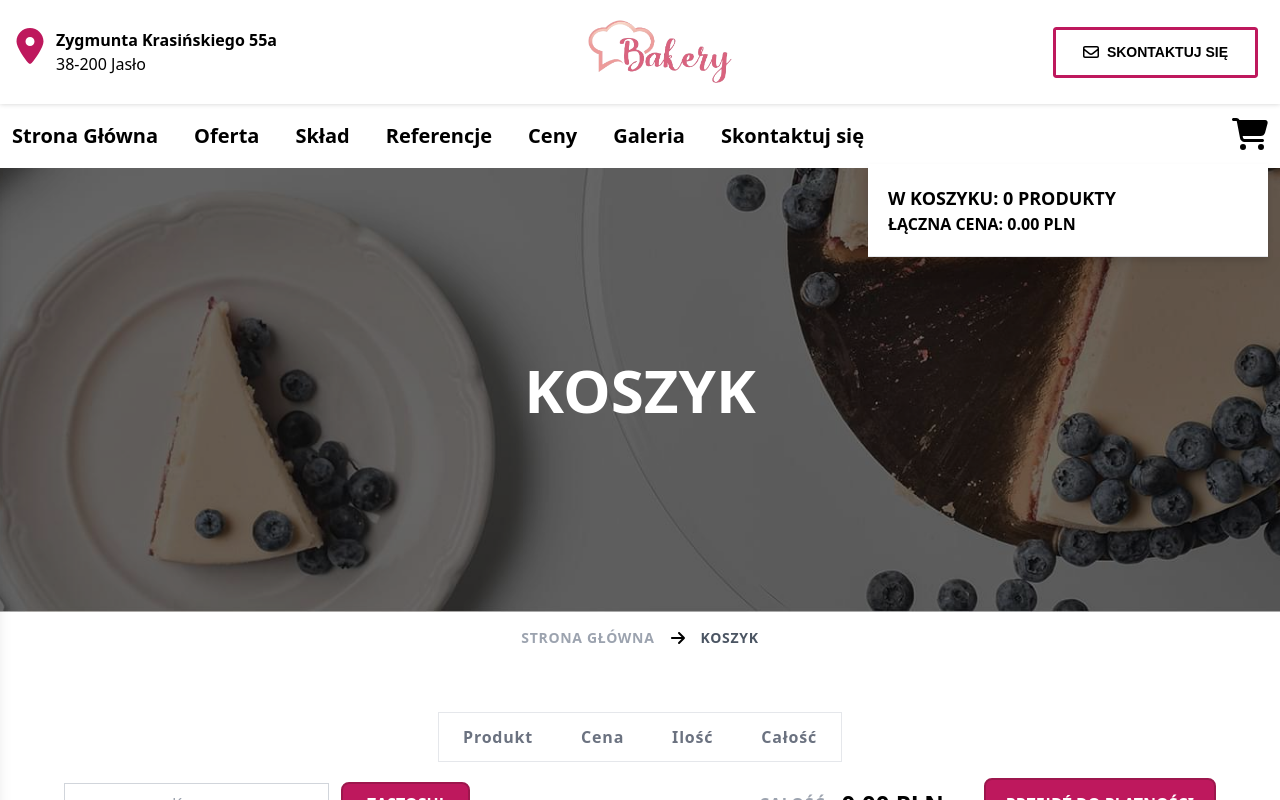
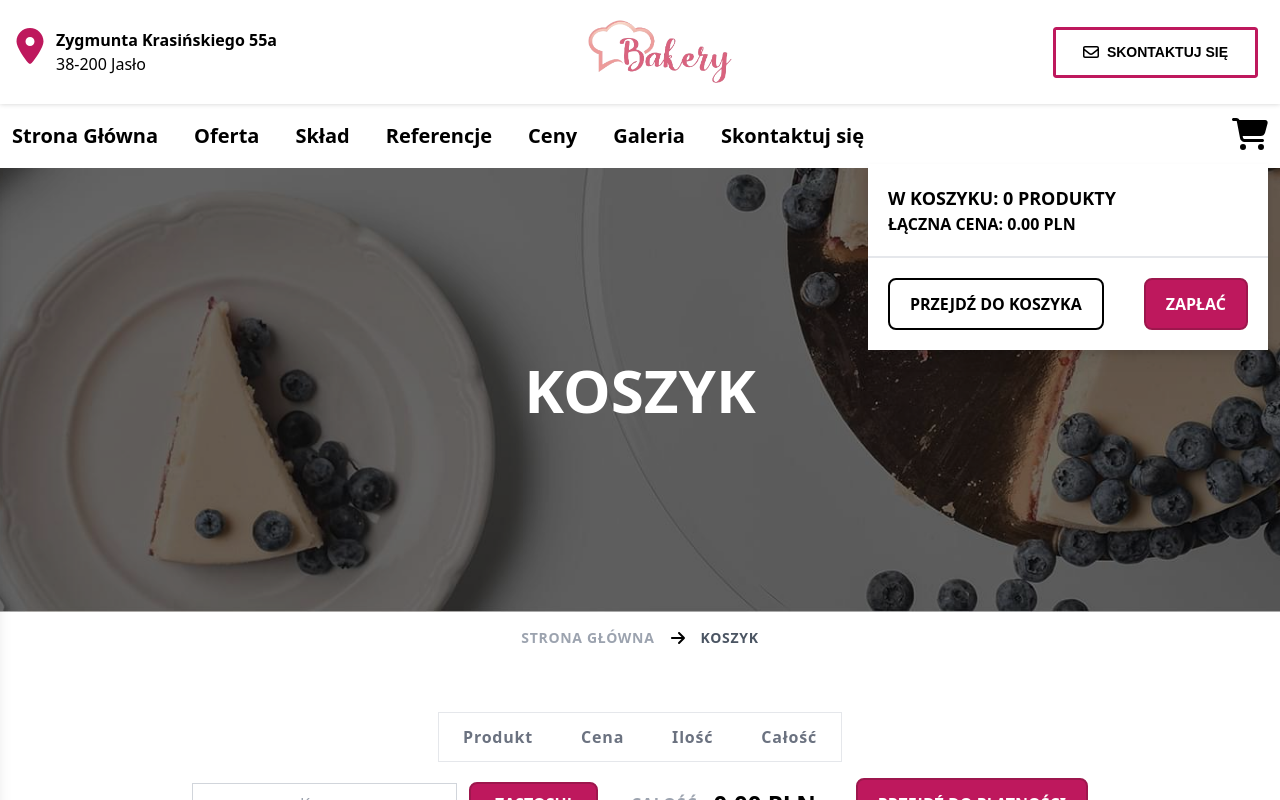
Before and after one commit to frooooooo7/Bakery---website, a React (Vite) app: page /koszyk in a window 1280 px wide. Both pictures are taken after a click on the icon 1250 px from the left and 134 px from the top of the page. Shown: the top 800 px of the page. Built offline with nearby package versions, Linux system fonts and the light colour scheme.

Commit message:
Added some UI things

```diff
--- a/package.json
+++ b/package.json
@@ -23,6 +23,7 @@
     "react-dom": "^18.2.0",
     "react-router-dom": "^6.25.1",
     "react-slick": "^0.30.2",
+    "react-toastify": "^10.0.5",
     "slick-carousel": "^1.8.1"
   },
   "devDependencies": {
--- a/src/components/Cart.tsx
+++ b/src/components/Cart.tsx
@@ -2,6 +2,7 @@ import { useContext } from "react";
 import { CartContext } from "../contexts/CartContext";
 import QuantitySelector from "./QuantitySelector";
 import { Typography } from '@mui/material';
+import "../styles/ButtonFun.css"
 
 const Cart = ({ isCartOpened }: { isCartOpened: boolean }) => {
   const context = useContext(CartContext);
@@ -46,6 +47,11 @@ const Cart = ({ isCartOpened }: { isCartOpened: boolean }) => {
           <div className="absolute top-3 right-5 text-red-500 cursor-pointer" onClick={() => removeFromCart?.(item.productID)}>X</div>
         </div>
       ))}
+      <hr></hr>
+      <div className="flex items-center justify-between p-5">
+        <button className='px-5 py-3 bg-white text-black border-2 border-black rounded-lg font-bold'>PRZEJDŹ DO KOSZYKA</button>
+        <button className='px-5 py-3 bg-pink-700 text-white border-2 border-pink-800 rounded-lg font-bold'>ZAPŁAĆ</button>
+      </div>
     </div>
   );
 };
--- a/src/pages/Cart/sections/Products.tsx
+++ b/src/pages/Cart/sections/Products.tsx
@@ -1,6 +1,8 @@
 import { useContext } from "react";
 import { CartContext } from "../../../contexts/CartContext";
 import QuantitySelector from "../../../components/QuantitySelector";
+import { ToastContainer, toast } from 'react-toastify';
+import 'react-toastify/dist/ReactToastify.css';
 
 const Products = () => {
     const context = useContext(CartContext);
@@ -8,11 +10,15 @@ const Products = () => {
 
     const { cart, handleQuantityChange, calculateTotalPrice } = context;
 
+    const handleCoupon = () => {
+        toast.error('Nieprawidłowy kupon!');
+    }
+
     return (
         <section className="px-2 py-12">
-            <div className="container mx-auto max-w-6xl">
+            <div className="container mx-auto max-w-4xl">
                 <div className="overflow-x-auto">
-                    <table className="mx-auto border border-gray-200">
+                    <table className="mx-auto border border-gray-200 max-w-4xl">
                         <thead className="border-b border-gray-200">
                             <tr className="text-gray-500 tracking-wider">
                                 <th className="px-6 py-3 text-center">Produkt</th>
@@ -66,10 +72,15 @@ const Products = () => {
                     </table>
                 </div>
 
-                <div className="lg:flex lg:items-center lg:justify-between">
+                <div className="lg:flex lg:items-center lg:justify-between max-w-4xl">
                     <div className="py-5 flex flex-col sm:flex-row items-center justify-center space-y-3 sm:space-y-0 sm:space-x-3">
                         <input type="text" className="border border-gray-300 py-2 px-4 text-center" placeholder="Kupon" />
-                        <button className='px-6 py-2 bg-pink-700 text-white border-2 border-pink-800 rounded-lg font-bold active:bg-pink-500'>ZASTOSUJ</button>
+                        <button
+                            className='px-6 py-2 bg-pink-700 text-white border-2 border-pink-800 rounded-lg font-bold active:bg-pink-500'
+                            onClick={handleCoupon}
+                        >ZASTOSUJ
+                        </button>
+                        <ToastContainer/>
                     </div>
 
                     <div className="flex flex-col sm:flex-row items-center justify-center sm:space-x-10">
```
Also changed, not shown: 1 other file (tests, documents, lock files or other folders).
